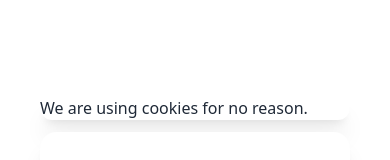
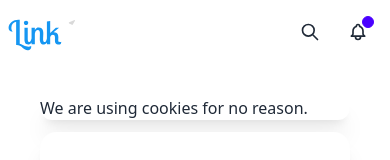
Before and after one commit to justluck-rs/linkagil, a Vue app: page / in a window 390 px wide. Shown: the top 160 px of the page. Built offline with nearby package versions, Linux system fonts and the light colour scheme.

Commit message:
feat(correction navbar): change responsive navbar

```diff
--- a/src/views/layouts/home/Main.vue
+++ b/src/views/layouts/home/Main.vue
@@ -1,12 +1,9 @@
 <template>
   <section class="relative flex flex-col">
-    <div class="flex justify-center">
-      <Navbar class="w-[1300px]"/>
+    <div class=" flex justify-center">
+      <Navbar class="w-screen fixed z-[1000]" />
     </div>
-    <main class="h-screen flex justify-center flex-1">
-      <List class="w-[1300px]"/>
-    </main>
-
+    <Professionals />
     <Footer />
   </section>
 </template>
@@ -14,5 +11,6 @@
 <script setup>
   import Navbar from './components/navbar/Main.vue'
   import Footer from './components/footer/Main.vue'
-import List from './professional/list/Main.vue'
+import Professionals from './professional/Main.vue'
+
 </script>
--- a/src/views/layouts/home/components/navbar/Main.vue
+++ b/src/views/layouts/home/components/navbar/Main.vue
@@ -1,8 +1,8 @@
 <template>
-  <div class="fixed z-[1000] navbar bg-base-100">
+  <div class="navbar bg-base-100 max-w-[1302px]">
     <div class="navbar-start">
       <div class="navbar-center">
-        <img src="../../../../../assets/imgs/logo-core.svg" alt="">
+        <img src="../../../../../assets/imgs/logo-core.svg" width="100" alt="">
       </div>
     </div>
     <div class="navbar-end">
--- a/src/views/layouts/home/professional/Main.vue
+++ b/src/views/layouts/home/professional/Main.vue
@@ -1,3 +1,9 @@
 <template>
-  <div>Componente do profissional</div>
+  <main class="h-screen flex justify-center flex-1">
+    <List class="w-[1300px]" />
+  </main>
 </template>
+
+<script setup>
+import List from './list/Main.vue'
+</script>
```
